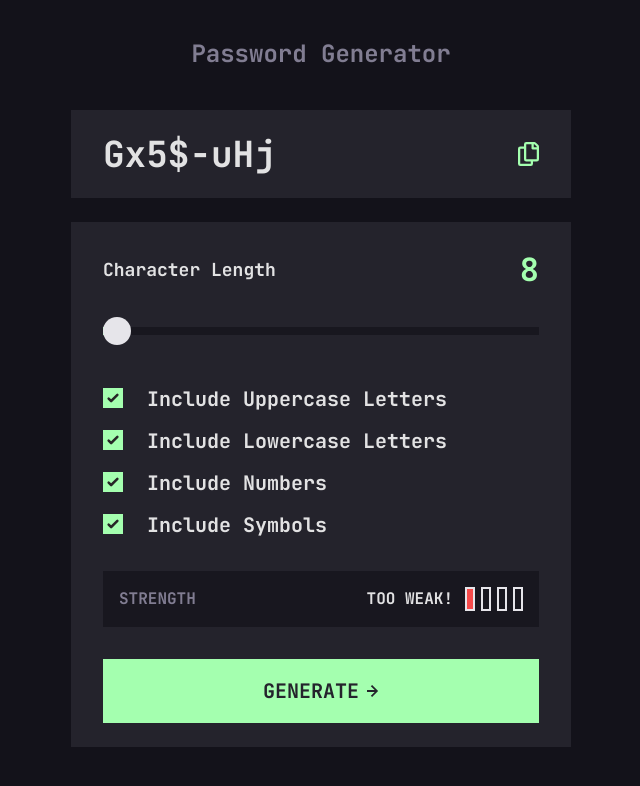
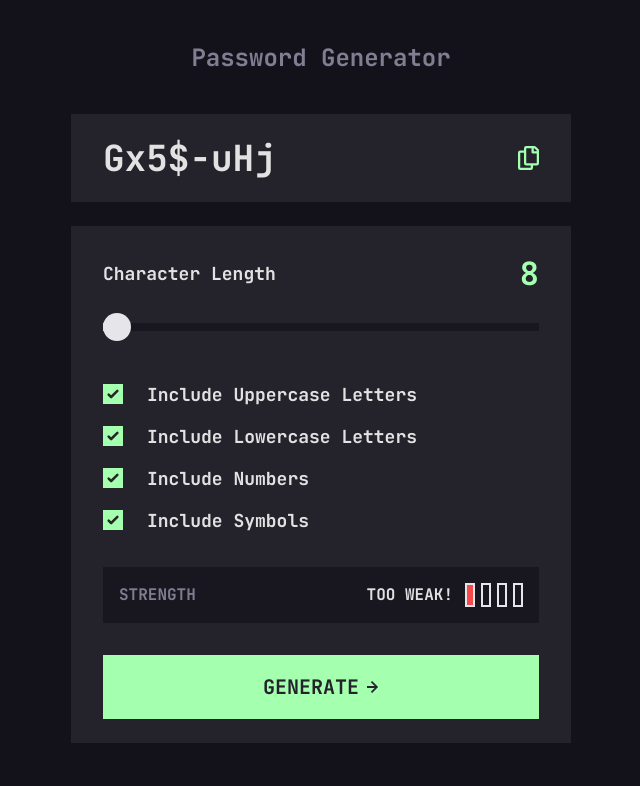
Before and after one commit to mgrevious/fem-password-generator-app, a React (Vite) app: page / in a window 1280 px wide. Shown: the top 786 px of the page, without its empty margins (319-959 px from the left). Built offline with nearby package versions, Linux system fonts and the light colour scheme.

Commit message:
More styling adjustments

```diff
--- a/src/components/CharacterLength/index.tsx
+++ b/src/components/CharacterLength/index.tsx
@@ -10,7 +10,7 @@ const CharacterLength = () => {
   const gradientStart = Math.floor((passwordLength / range) * 100) - 2;
   return (
     <div>
-      <div className="flex justify-between items-center mb-6">
+      <div className="flex justify-between items-center mb-4">
         <label className="text-[18px]" htmlFor="passwordLength">
           Character Length
         </label>
--- a/src/components/CharacterTypes/CharacterType.tsx
+++ b/src/components/CharacterTypes/CharacterType.tsx
@@ -32,7 +32,7 @@ const CharacterType: React.FC<Props> = ({ isChecked, name, label }) => {
           setError(result);
         }}
       />
-      <label className="pt-[2px] text-xl" htmlFor={name}>
+      <label className="pt-[2px] text-lg" htmlFor={name}>
         {label}
       </label>
     </div>
```
